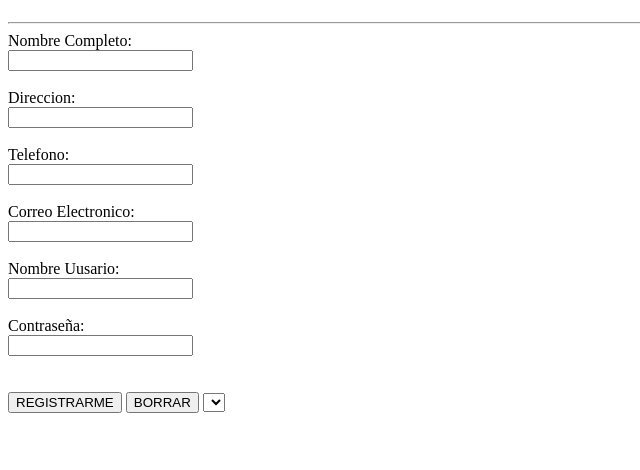
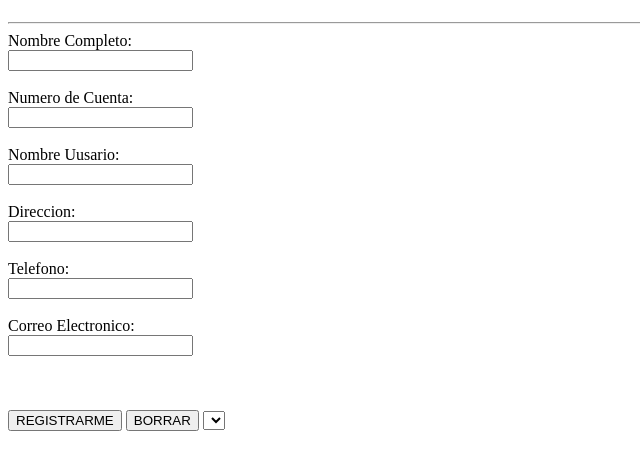
Before and after one commit to JesusHades/ProgramacionWeb_1510, a PHP site: page /Formulario.php in a window 1280 px wide. Shown: the part 58-528 px from the top of the page, without its empty margins (0-640 px from the left). Run offline with PHP 8.4, Linux system fonts and the light colour scheme; lists and menus that the app fills with data are empty.

Commit message:
Se cambio la estructura del formulario

```diff
--- a/ProyectoFInal/Formulario.php
+++ b/ProyectoFInal/Formulario.php
@@ -45,7 +45,21 @@ session_start();
 <!--Nombre-->
 <div class = "grupo_formulario">
 <label for="nombre">Nombre Completo: </label><br>
-<input type="text" name = "usuario" maxlenght = "255" required>
+<input type="text" name = "nombre" maxlenght = "255" required>
+<br/><br/>
+</div>
+
+<!--No. de cuenta-->
+<div class = "grupo_formulario">
+<label for="num_cuenta">Numero de Cuenta: </label><br>
+<input type="text" name = "num_cuenta" maxlenght = "255" required>
+<br/><br/>
+</div>
+
+<!--Usuario-->
+<div class = "grupo_formulario">
+<label for="nombre_usuario">Nombre Uusario: </label><br>
+<input type="text" name = "nombre_usuario" maxlenght = "255" required>
 <br/><br/>
 </div>
 
@@ -70,19 +84,6 @@ session_start();
 <br/><br/>
 </div>
 
-<!--Usuario-->
-<div class = "grupo_formulario">
-<label for="nombre">Nombre Uusario: </label><br>
-<input type="text" name = "nombre_usuario" maxlenght = "255" required>
-<br/><br/>
-</div>
-
-<!--Contraseña-->
-<div class = "grupo_formulario">
-<label for="pass">Contraseña: </label><br>
-<input type="password" name = "password" maxlenght = "12" required>
-</div>
-
 <br/><br/>
 
 <input type="submit" name = "submit" class = "botonPR" value = "REGISTRARME">
```
